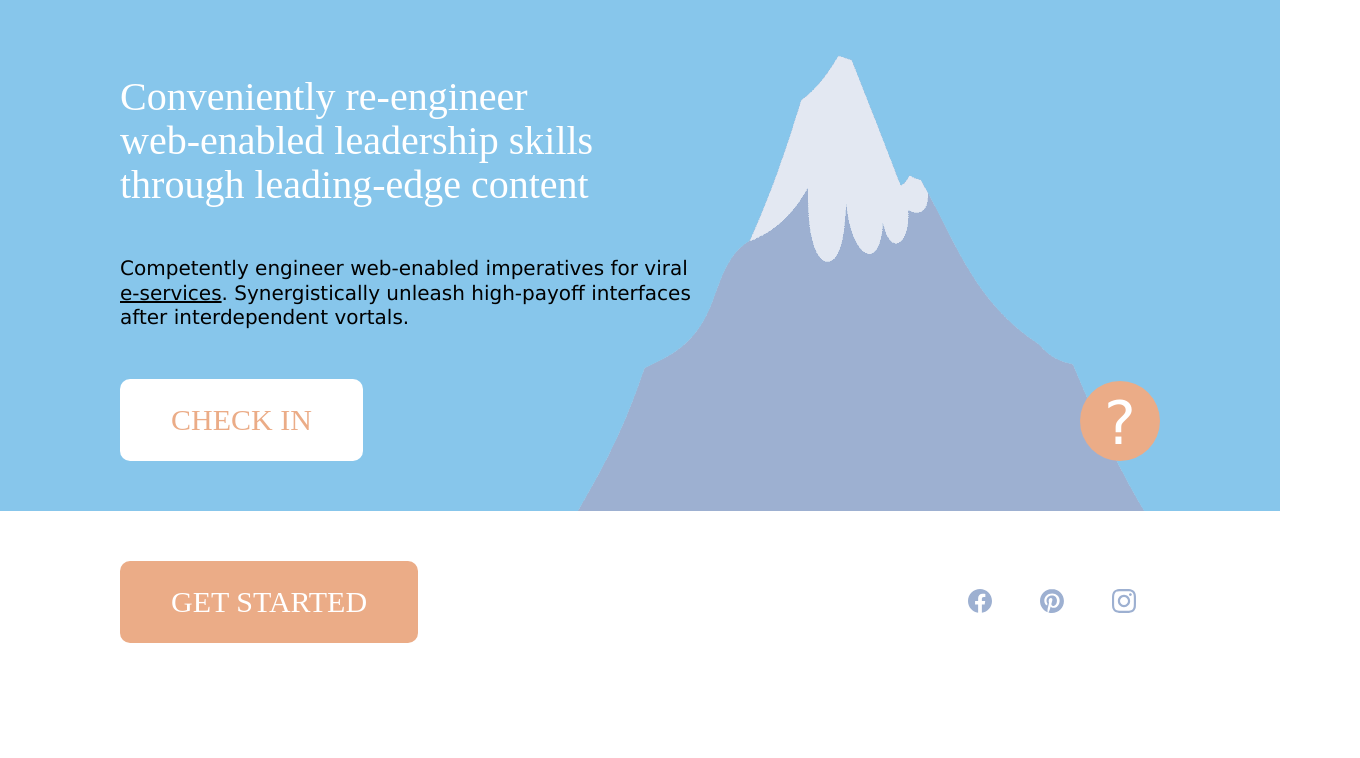
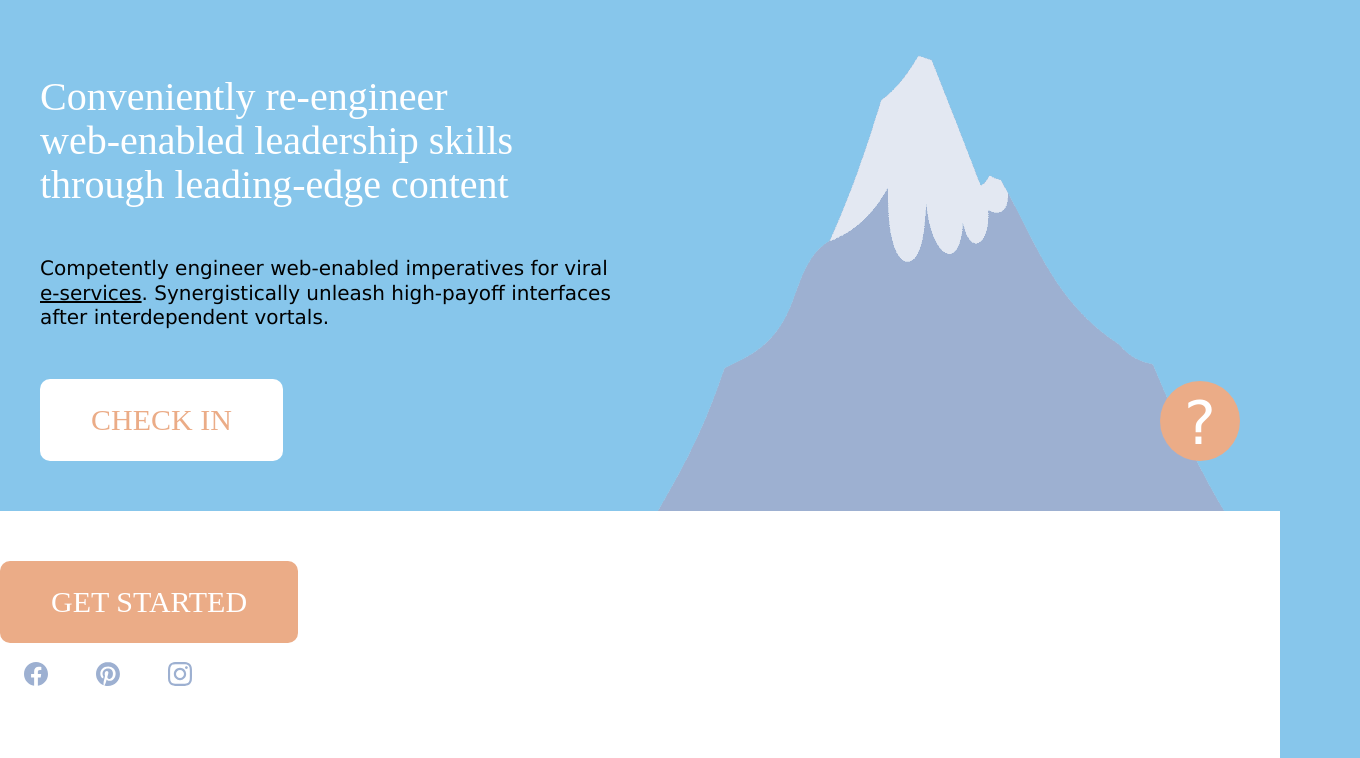
Before and after one commit to hannauh/landing, a plain HTML site: page index.html in a window 1280 px wide. Shown: the part 1450-2208 px from the top of the page, 1360 px wide, since content can reach past the window. Before the commit the page ends 2143 px from the top, so only its background shows below. Drawn offline with Linux system fonts and the light colour scheme; a web font is replaced by a local one.

Commit message:
minor styles fix

```diff
--- a/styles/styles.css
+++ b/styles/styles.css
@@ -10,6 +10,9 @@
 */
 body{
     background: url(../imgs/clouds.svg) no-repeat center top 27%, linear-gradient(#fff 26%, #87c6eb 44%);
+    display:flex;
+    flex-direction: column;
+    align-items: center;
 }
 
 .headings{
@@ -186,10 +189,17 @@ margin-right: 0px;
 }
 
 .footer{
-    padding: 50px 120px;
+    padding: 50px 0;
     background-color: #fff;
+    align-self: stretch;
+}
+.footer_wrapper{
+    max-width: 1440px;
     display: flex;
-    justify-content: space-between;
+    justify-content: center;
+}
+.footer_btn{
+    margin-right: 753px;
 }
 .footer_icons{
     display: flex;
```
